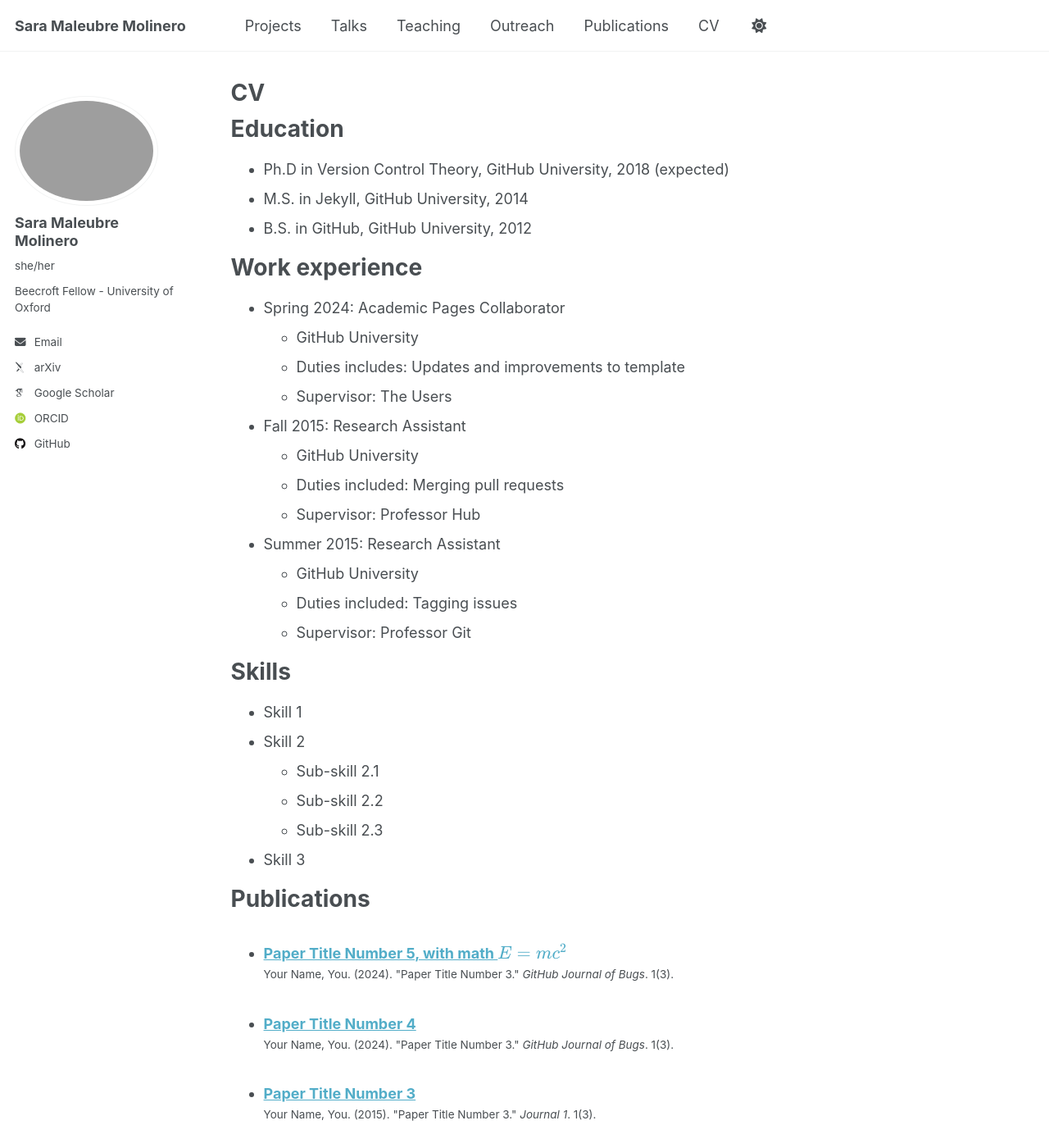
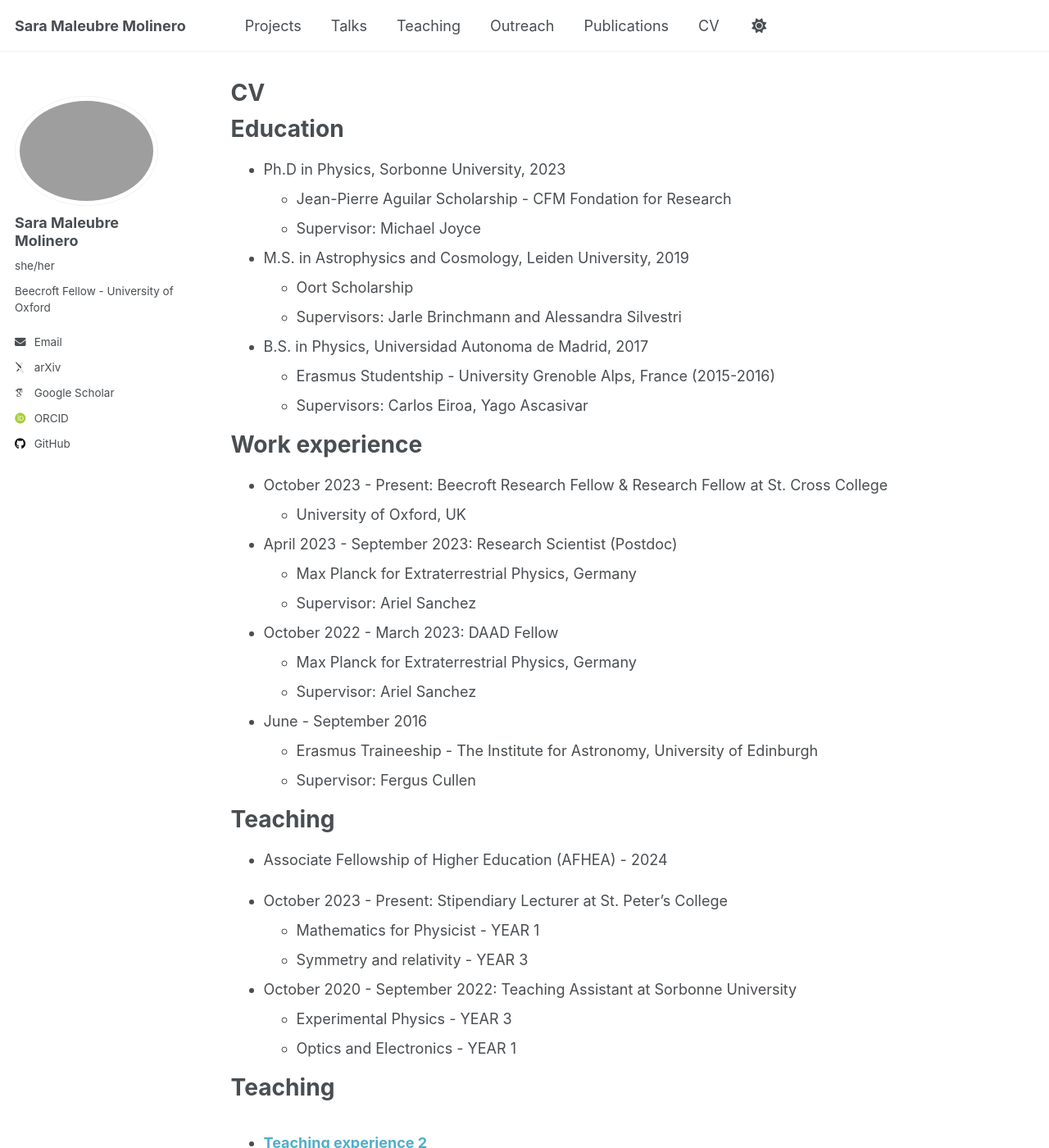
Before and after one commit to SaraMaleubre/saramaleubre.github.io, a Jekyll site: the page built from _pages/cv.md, in a window 1280 px wide and 1400 px high. Shown: the whole window at 82% size. Built offline with Jekyll 4.4.1, drawn with Linux system fonts in a browser that asks for light colours; some web fonts are replaced; a script that is not in the unit is left out; some of the changed text lies outside the part shown.

Commit message:
Update cv.md

```diff
--- a/_pages/cv.md
+++ b/_pages/cv.md
@@ -11,37 +11,62 @@ redirect_from:
 
 Education
 ======
-* Ph.D in Version Control Theory, GitHub University, 2018 (expected)
-* M.S. in Jekyll, GitHub University, 2014
-* B.S. in GitHub, GitHub University, 2012
+* Ph.D in Physics, Sorbonne University, 2023
+  * Jean-Pierre Aguilar Scholarship - CFM Fondation for Research
+  * Supervisor: Michael Joyce
+* M.S. in Astrophysics and Cosmology, Leiden University, 2019
+  * Oort Scholarship
+  * Supervisors: Jarle Brinchmann and Alessandra Silvestri
+* B.S. in Physics, Universidad Autonoma de Madrid, 2017
+  * Erasmus Studentship - University Grenoble Alps, France (2015-2016)
+  * Supervisors: Carlos Eiroa, Yago Ascasivar
 
 Work experience
 ======
-* Spring 2024: Academic Pages Collaborator
-  * GitHub University
-  * Duties includes: Updates and improvements to template
-  * Supervisor: The Users
+* October 2023 - Present: Beecroft Research Fellow & Research Fellow at St. Cross College
+  * University of Oxford, UK
+  <!-- * Duties includes: Updates and improvements to template -->
+  <!-- * Supervisor: The Users -->
 
-* Fall 2015: Research Assistant
-  * GitHub University
-  * Duties included: Merging pull requests
-  * Supervisor: Professor Hub
+* April 2023 - September 2023: Research Scientist (Postdoc)
+  * Max Planck for Extraterrestrial Physics, Germany
+  <!-- * Duties included: Merging pull requests -->
+  * Supervisor: Ariel Sanchez
 
-* Summer 2015: Research Assistant
-  * GitHub University
-  * Duties included: Tagging issues
-  * Supervisor: Professor Git
+* October 2022 - March 2023: DAAD Fellow
+  * Max Planck for Extraterrestrial Physics, Germany
+  <!-- * Duties included: Tagging issues -->
+  * Supervisor: Ariel Sanchez
 
-Skills
+* June - September 2016
+  * Erasmus Traineeship - The Institute for Astronomy, University of Edinburgh
+  * Supervisor: Fergus Cullen
+
+Teaching
+======
+* Associate Fellowship of Higher Education (AFHEA) - 2024
+
+* October 2023 - Present: Stipendiary Lecturer at St. Peter's College
+  * Mathematics for Physicist -  YEAR 1
+  * Symmetry and relativity - YEAR 3
+
+* October 2020 - September 2022: Teaching Assistant at Sorbonne University
+  * Experimental Physics - YEAR 3
+  * Optics and Electronics - YEAR 1
+
+
+
+
+<!-- Skills
 ======
 * Skill 1
 * Skill 2
   * Sub-skill 2.1
   * Sub-skill 2.2
   * Sub-skill 2.3
-* Skill 3
+* Skill 3 -->
 
-Publications
+<!-- Publications
 ======
   <ul>{% for post in site.publications reversed %}
     {% include archive-single-cv.html %}
@@ -51,7 +76,7 @@ Talks
 ======
   <ul>{% for post in site.talks reversed %}
     {% include archive-single-talk-cv.html  %}
-  {% endfor %}</ul>
+  {% endfor %}</ul> -->
 
 Teaching
 ======
@@ -59,6 +84,6 @@ Teaching
     {% include archive-single-cv.html %}
   {% endfor %}</ul>
 
-Service and leadership
+<!-- Service and leadership
 ======
-* Currently signed in to 43 different slack teams
+* Currently signed in to 43 different slack teams -->
```
